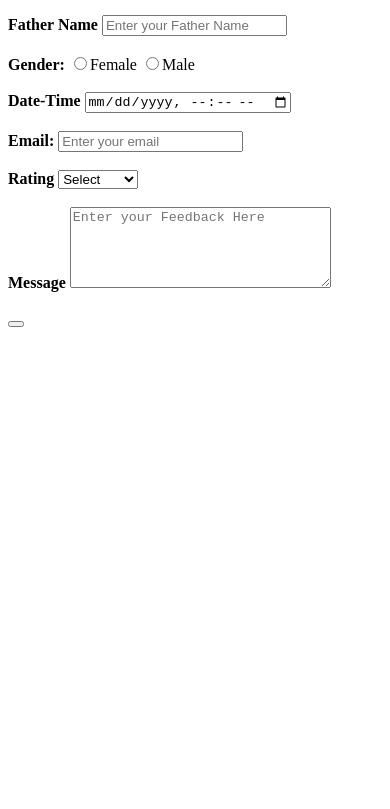
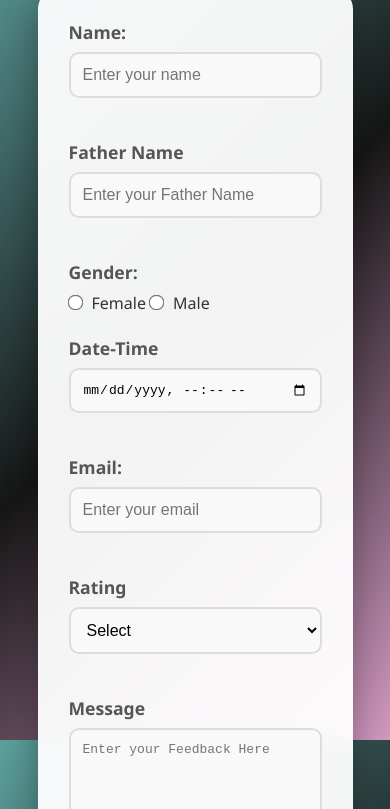
Before and after one commit to Subhana-Saman/feedback, a plain HTML site: page index.html in a window 390 px wide. Shown: the part 104-913 px from the top of the page. Before the commit the page ends 844 px from the top, so only its background shows below. Drawn offline with Linux system fonts and the light colour scheme.

Commit message:
Add files via upload

```diff
--- /dev/null
+++ b/app.js
@@ -0,0 +1,39 @@
+
+   import { initializeApp } from "https://www.gstatic.com/firebasejs/12.5.0/firebase-app.js";
+  import {getDatabase , ref , push} from "https://www.gstatic.com/firebasejs/12.5.0/firebase-database.js";
+   import { getAnalytics } from "https://www.gstatic.com/firebasejs/12.5.0/firebase-analytics.js";
+
+  const firebaseConfig = {
+    apiKey: "AIzaSyB4lMuCb_RXZX3-FGAf3CMNQAskbjojGIM",
+    authDomain: "authentication-app-21871.firebaseapp.com",
+    projectId: "authentication-app-21871",
+    storageBucket: "authentication-app-21871.firebasestorage.app",
+    messagingSenderId: "488390433019",
+    appId: "1:488390433019:web:4a9962cf73a5bd06c5385e",
+    measurementId: "G-3PGG6YTN1T"
+  };
+  const app = initializeApp(firebaseConfig);
+  const analytics = getAnalytics(app);
+  const db = getDatabase(app);
+
+  const feedbackForm = document.getElementById("feedbackForm");
+
+  feedbackForm.addEventListener('submit' , (e)=>{
+    e.preventDefault();
+    const name = document.getElementById('name').value;
+    const fName = document.getElementById('fname').value;
+    const gender = document.getElementById('gender').value;
+    const date = document.getElementById('date').value;
+    const email = document.getElementById('email').value;
+    const rating = document.getElementById('rating').value;
+    const message = document.getElementById('message').value;
+
+   push(ref(db , "Feedback"), {name , fName ,gender , date,email,rating,message})
+   .then(()=>{
+    alert('Thanks for your feedback ❤');
+    feedbackForm.reset();
+   })
+   .catch((error)=>{
+      alert("Error submitting feedback: " + error.message);
+   })
+  })
--- a/index.html
+++ b/index.html
@@ -1,9 +1,11 @@
+
 <!DOCTYPE html>
 <html lang="en">
 
 <head>
     <meta charset="UTF-8">
     <meta name="viewport" content="width=device-width, initial-scale=1.0">
+    <link rel="stylesheet" href="style.css">
     <title>Document</title>
 </head>
 
@@ -44,10 +46,10 @@
         <label for="message"><b>Message</b></label>
         <textarea name="message" id="message" cols="30" rows="5" placeholder="Enter your Feedback Here"></textarea>
         <br><br>
-        <button type="submit"Submit></button>
+        <button type="submit">Submit</button>
     </form>
 
-
+<script type="module" src="app.js"></script>
 
 </body>
 
--- /dev/null
+++ b/style.css
@@ -0,0 +1,148 @@
+/* Reset some defaults for better consistency */
+* {
+  margin: 0;
+  padding: 0;
+  box-sizing: border-box;
+}
+
+body {
+  font-family: 'Segoe UI', Tahoma, Geneva, Verdana, sans-serif;
+  background: linear-gradient(135deg, #5ca19e 0%, #161616 50%, #d299c2 100%);
+  background-attachment: fixed;
+  color: #333;
+  min-height: 100vh;
+  display: flex;
+  flex-direction: column;
+  justify-content: center;
+  align-items: center;
+  padding: 20px;
+  animation: backgroundShift 10s ease-in-out infinite alternate;
+}
+
+@keyframes backgroundShift {
+  0% { background-position: 0% 50%; }
+  100% { background-position: 100% 50%; }
+}
+
+h1 {
+  font-size: 2.5em;
+  margin-bottom: 30px;
+  text-align: center;
+  color: #fff;
+  text-shadow: 2px 2px 4px rgba(0, 0, 0, 0.5);
+  background: linear-gradient(45deg, #ffecd2, #fcb69f);
+  -webkit-background-clip: text;
+  -webkit-text-fill-color: transparent;
+  background-clip: text;
+}
+
+form {
+  background: rgba(255, 255, 255, 0.95);
+  backdrop-filter: blur(10px);
+  border-radius: 20px;
+  padding: 40px;
+  box-shadow: 0 15px 35px rgba(0, 0, 0, 0.3);
+  max-width: 600px;
+  width: 100%;
+  border: 1px solid rgba(255, 255, 255, 0.2);
+  animation: formFadeIn 1s ease-in-out;
+}
+
+@keyframes formFadeIn {
+  from { opacity: 0; transform: translateY(-20px); }
+  to { opacity: 1; transform: translateY(0); }
+}
+
+label {
+  display: block;
+  margin-bottom: 8px;
+  font-weight: bold;
+  color: #555;
+  font-size: 1.1em;
+}
+
+input[type="text"],
+input[type="email"],
+input[type="datetime-local"],
+select,
+textarea {
+  width: 100%;
+  padding: 15px;
+  margin-bottom: 20px;
+  border: 2px solid #ddd;
+  border-radius: 10px;
+  font-size: 1em;
+  outline: none;
+  transition: border-color 0.3s ease, box-shadow 0.3s ease;
+  background: #f9f9f9;
+}
+
+input[type="text"]:focus,
+input[type="email"]:focus,
+input[type="datetime-local"]:focus,
+select:focus,
+textarea:focus {
+  border-color: #fcb69f;
+  box-shadow: 0 0 10px rgba(252, 182, 159, 0.5);
+  background: #fff;
+}
+
+input[type="radio"] {
+  margin-right: 10px;
+  transform: scale(1.2);
+  accent-color: #fcb69f;
+}
+
+textarea {
+  resize: vertical;
+  min-height: 100px;
+}
+
+button[type="submit"] {
+  width: 100%;
+  padding: 15px;
+  background: linear-gradient(45deg, #ffecd2, #fcb69f);
+  color: #333;
+  border: none;
+  border-radius: 10px;
+  font-size: 1.2em;
+  font-weight: bold;
+  cursor: pointer;
+  transition: transform 0.2s ease, box-shadow 0.2s ease;
+  text-transform: uppercase;
+  letter-spacing: 1px;
+}
+
+button[type="submit"]:hover {
+  transform: translateY(-3px);
+  box-shadow: 0 8px 25px rgba(252, 182, 159, 0.5);
+}
+
+button[type="submit"]:active {
+  transform: translateY(0);
+}
+
+/* Responsive adjustments */
+@media (max-width: 768px) {
+  h1 {
+    font-size: 2em;
+  }
+
+  form {
+    padding: 30px;
+    max-width: 90%;
+  }
+
+  input[type="text"],
+  input[type="email"],
+  input[type="datetime-local"],
+  select,
+  textarea {
+    padding: 12px;
+  }
+
+  button[type="submit"] {
+    padding: 12px;
+    font-size: 1em;
+  }
+}
```
